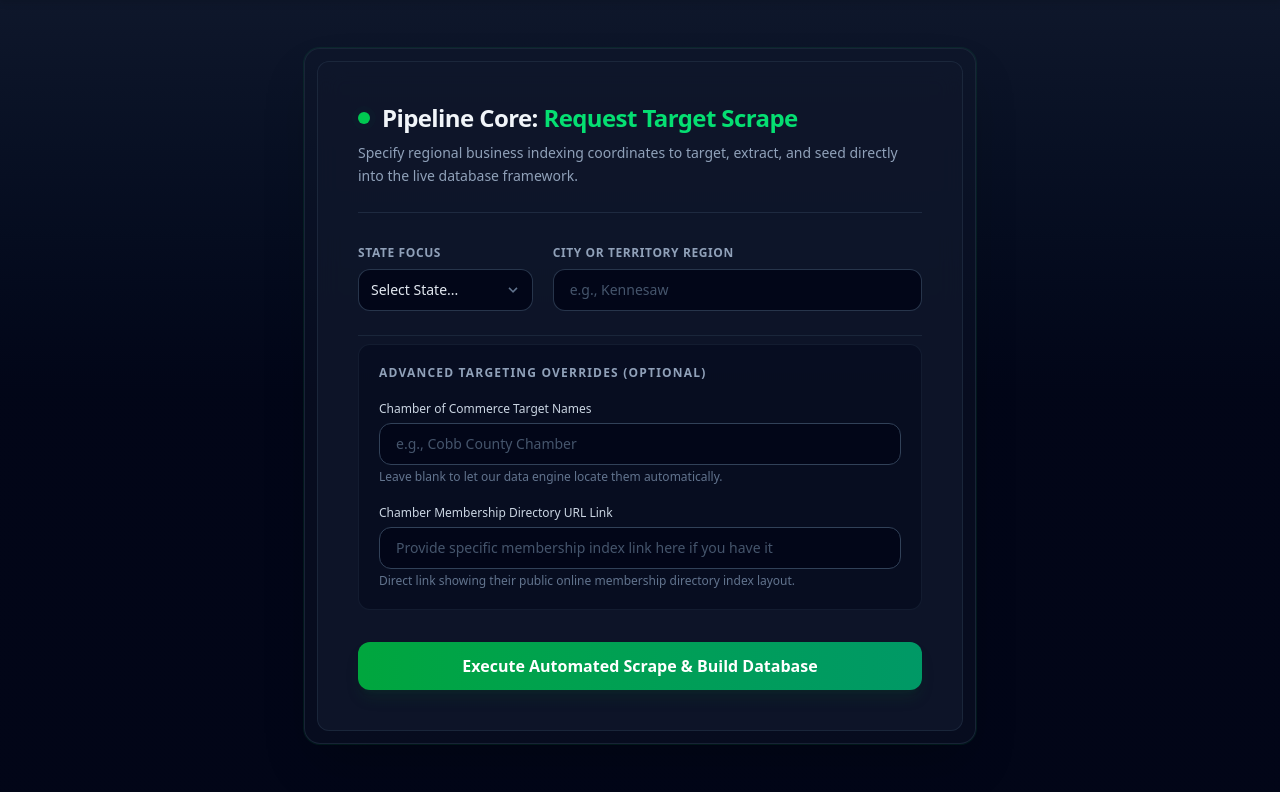
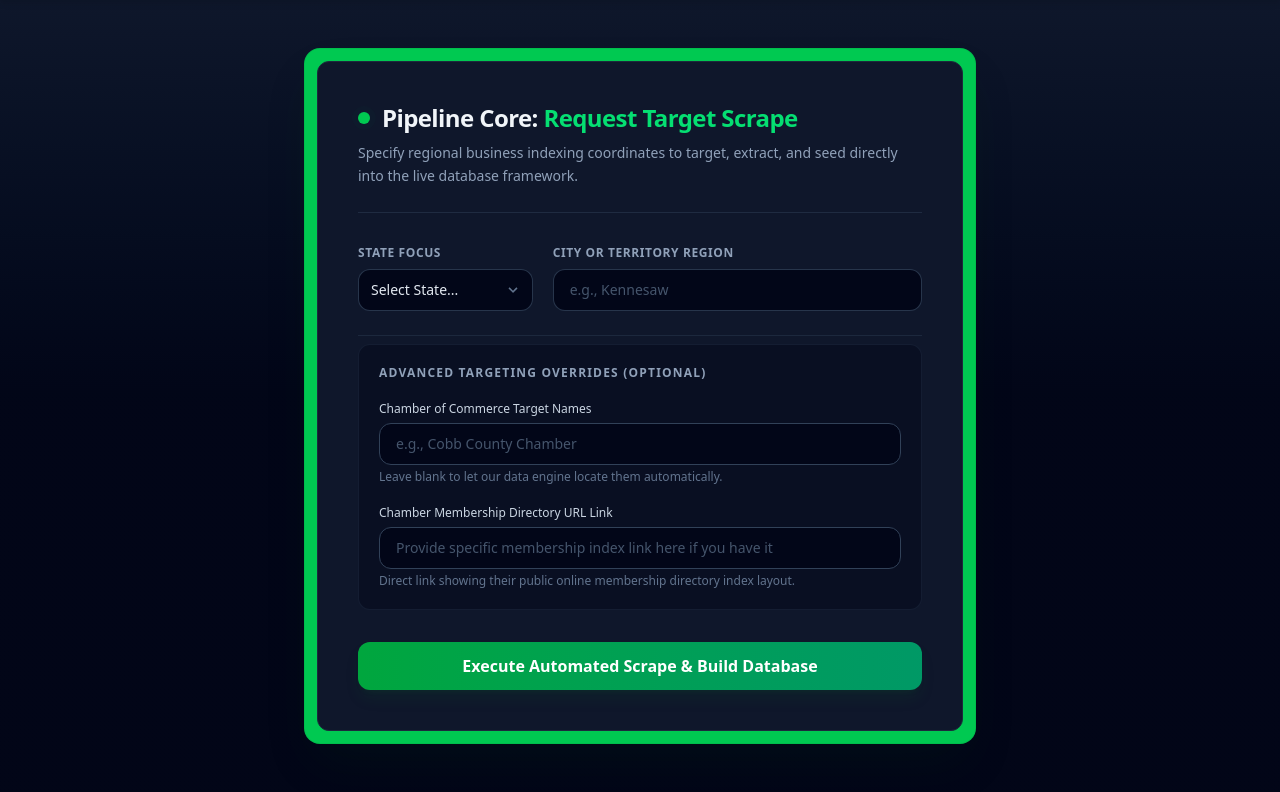
Before and after one commit to Jamminb73/Commerce, a Django app: page /purchase/ in a window 1280 px wide. Shown: the part 77-869 px from the top of the page. Run offline with Django 5.2, Linux system fonts and the light colour scheme.

Commit message:
purchase page one more time

```diff
--- a/leads/templates/leads/purchase.html
+++ b/leads/templates/leads/purchase.html
@@ -157,9 +157,9 @@
     <div class="min-h-[calc(100vh-73px)] bg-gradient-to-b from-slate-900 via-slate-950 to-slate-950 flex flex-col justify-center py-12 px-4 sm:px-6 lg:px-8">
         <div class="w-full max-w-2xl mx-auto">
 
-            <div class="bg-slate-900/40 border border-slate-800/80 ring-1 ring-green-500/10 rounded-2xl shadow-2xl p-3">
+            <div class="bg-green-500 border border-green-600/30 rounded-2xl shadow-2xl p-3 shadow-green-950/20">
 
-                <div class="bg-slate-900/80 backdrop-blur-md border border-slate-700/40 rounded-xl p-8 md:p-10">
+                <div class="bg-slate-900 backdrop-blur-md border border-slate-800 rounded-xl p-8 md:p-10">
 
                     <div class="border-b border-slate-700/50 pb-6 mb-8">
                         <div class="flex items-center space-x-3">
```
